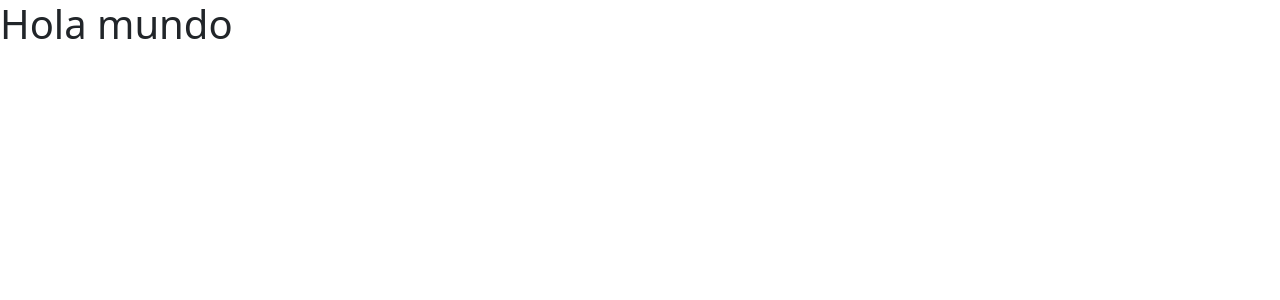
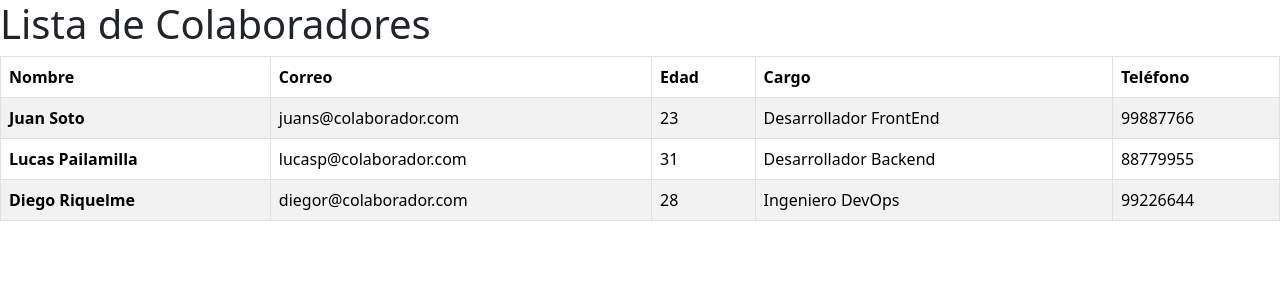
Before and after one commit to Klauditha/desafio3_listadoColaboradores, a React (Vite) app: page / in a window 1280 px wide. Shown: the top 300 px of the page. Built offline with nearby package versions, Linux system fonts and the light colour scheme.

Commit message:
:construction: Despliegue inicial de colaboradores

```diff
--- a/src/App.jsx
+++ b/src/App.jsx
@@ -1,9 +1,14 @@
+import { useState } from "react";
 import "./App.css";
+import Listado from "./components/Listado/Listado";
+import { BaseColaboradores } from "./BaseColaboradores";
 
 function App() {
+  const [colaboradores, setColaboradores] = useState(BaseColaboradores);
   return (
     <>
-      <h1>Hola mundo</h1>
+      <h1>Lista de Colaboradores</h1>
+      <Listado colaboradores={colaboradores} />
     </>
   );
 }
--- /dev/null
+++ b/src/components/Listado/Listado.jsx
@@ -0,0 +1,26 @@
+import TablaFila from "../TablaFila/TablaFila";
+import "./Listado.css";
+const Listado = ({ colaboradores }) => {
+  return (
+    <>
+      <table className="table table-bordered table-striped">
+        <thead>
+          <tr>
+            <th scope="col">Nombre</th>
+            <th scope="col">Correo</th>
+            <th scope="col">Edad</th>
+            <th scope="col">Cargo</th>
+            <th scope="col">Teléfono</th>
+          </tr>
+        </thead>
+        <tbody>
+          {colaboradores.map((colaborador) => (
+            <TablaFila key = {colaborador.id} colaborador={colaborador} />
+          ))}
+        </tbody>
+      </table>
+    </>
+  );
+};
+
+export default Listado;
--- /dev/null
+++ b/src/components/TablaFila/TablaFila.jsx
@@ -0,0 +1,15 @@
+const TablaFila = ({ colaborador }) => {
+  return (
+    <>
+      <tr>
+        <th>{colaborador.nombre}</th>
+        <td>{colaborador.correo}</td>
+        <td>{colaborador.edad}</td>
+        <td>{colaborador.cargo}</td>
+        <td>{colaborador.telefono}</td>
+      </tr>
+    </>
+  );
+};
+
+export default TablaFila;
```
Also changed, not shown: src/components/Listado/Listado.css (added).
